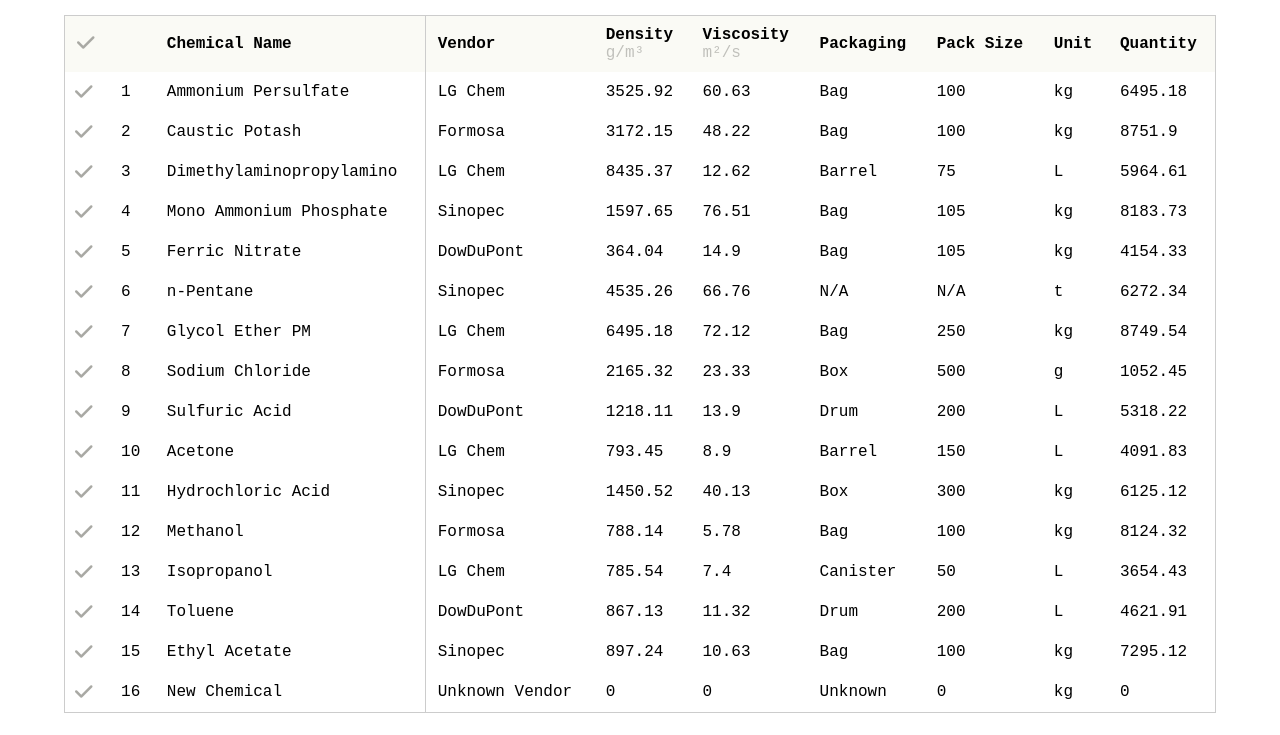
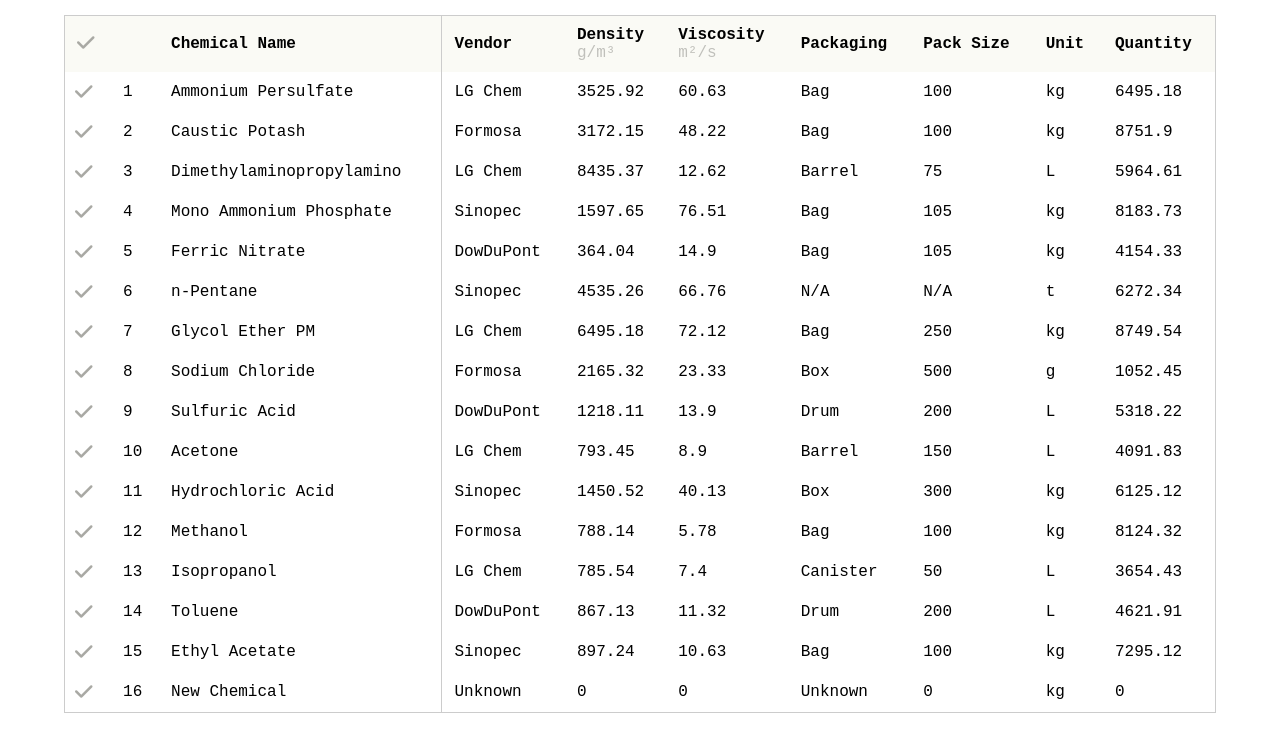
Before and after one commit to souvik-wizard/JsDeveloper-Assignment, a plain HTML site: page index.html in a window 1280 px wide. Both pictures are taken after a click on the button 932 px from the left and 40 px from the top of the page. Shown: the part 65-800 px from the top of the page. Drawn offline with Linux system fonts and the light colour scheme.

Commit message:
Refactor script.js and styles.css: Update chemical vendor and table header styles

```diff
--- a/script.js
+++ b/script.js
@@ -91,7 +91,7 @@
   const newRow = {
     id: chemicals.length + 1,
     chemicalName: "New Chemical",
-    vendor: "Unknown Vendor",
+    vendor: "Unknown",
     density: 0,
     viscosity: 0,
     packaging: "Unknown",
--- a/styles.css
+++ b/styles.css
@@ -4,7 +4,6 @@
   width: 90%;
   margin: auto;
 }
-
 
 .header {
   height: 80px;
@@ -52,6 +51,7 @@
   background-color: #FAFAF5;
   cursor: pointer;
   position: relative;
+  text-wrap:nowrap;
 }
 
 th:hover {
```
